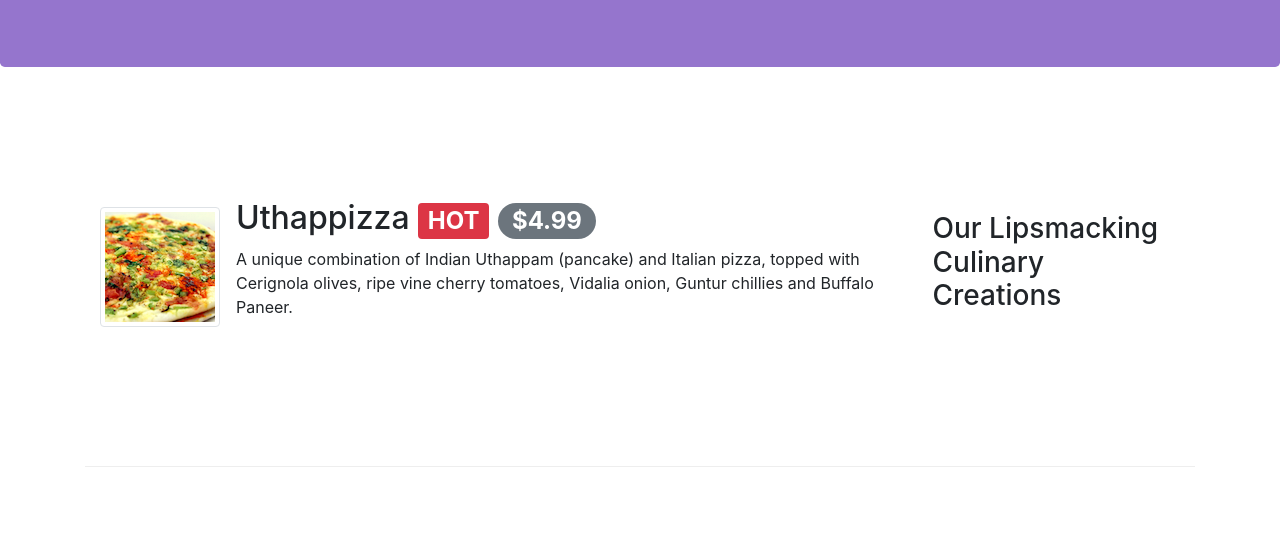
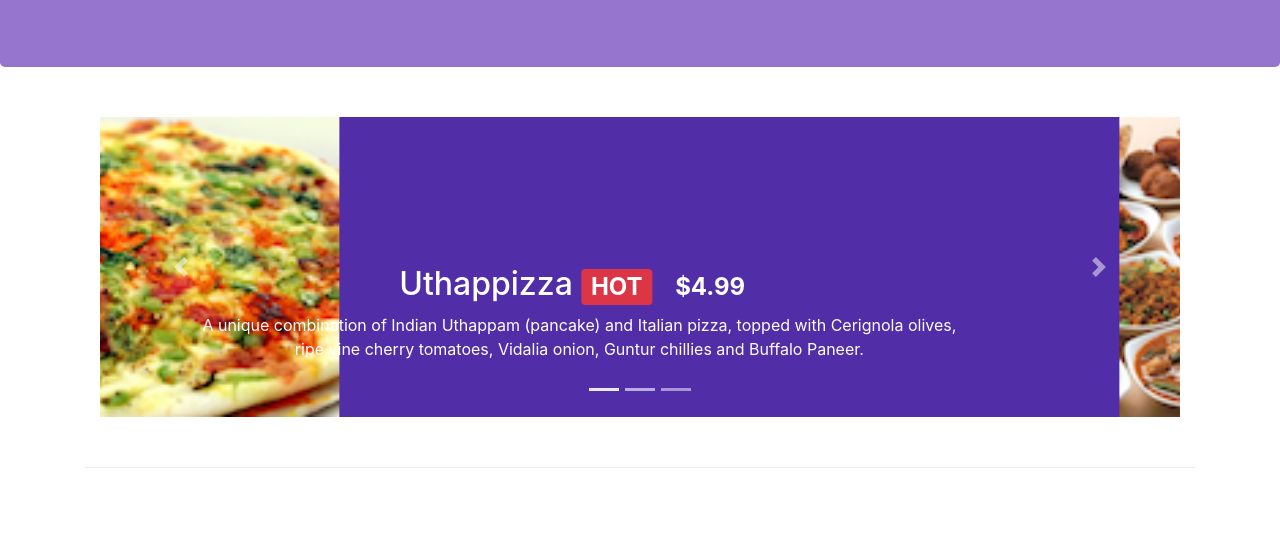
Before and after one commit to varunrai1360/Bootstrap-exercise, a website: page index.html in a window 1280 px wide. Shown: the part 267-800 px from the top of the page. Drawn offline with nearby package versions, Linux system fonts and the light colour scheme.

Commit message:
carousel

```diff
--- a/css/styles.css
+++ b/css/styles.css
@@ -41,3 +41,18 @@
     border-bottom: 1px solid #ddd;
     padding: 10px;
 }
+
+.carousel {
+    background:#512DA8;
+}
+
+.carousel-item {
+  height: 300px;
+}
+
+.carousel-item img {
+    position: absolute;
+    top: 0;
+    left: 0;
+    min-height: 300px;
+}
--- a/index.html
+++ b/index.html
@@ -99,6 +99,58 @@
     </header>
 
     <div class="container">
+        <div class="row row-content">
+            <div class="col">
+                <div id="mycarousel" class="carousel slide" data-ride="carousel">
+                    <div class="carousel-inner" role="listbox">
+                        <div class="carousel-item active">
+                            <img class="d-block img-fluid"
+                                src="img/uthappizza.png" alt="Uthappizza">
+                            <div class="carousel-caption d-none d-md-block">
+                                <h2>Uthappizza <span class="badge badge-danger">HOT</span> <span class="badge badge-pill badge-default">$4.99</span></h2>
+                                <p class="d-none d-sm-block">A unique combination of Indian Uthappam (pancake) and
+                                    Italian pizza, topped with Cerignola olives, ripe vine
+                                    cherry tomatoes, Vidalia onion, Guntur chillies and
+                                    Buffalo Paneer.</p>
+                            </div>
+                        </div>
+                        <div class="carousel-item">
+                            <img class="d-block img-fluid"
+                                src="img/buffet.png" alt="buffet">
+                                <div class="carousel-caption d-none d-md-block">
+                            <h2>Weekend Grand Buffet <span class="badge badge-danger">NEW</span></h2>
+                            <p class="d-none d-sm-block">Featuring mouthwatering combinations with a choice of five different salads, six enticing appetizers, six main entrees and five choicest desserts. Free flowing bubbly and soft drinks. All for just $19.99 per person </p>
+                        </div>
+                    </div>
+                        <div class="carousel-item">
+                            <img class="d-block img-fluid"
+                                src="img/alberto.png" alt="Alberto Somayya">
+                                <div class="carousel-caption d-none d-md-block">
+                                <h2>Alberto Somayya</h2>
+                        <h4>Executive Chef</h4>
+                        <p class="d-none d-sm-block">Award winning three-star Michelin chef with wide
+                            International experience having worked closely with
+                            whos-who in the culinary world, he specializes in
+                            creating mouthwatering Indo-Italian fusion experiences.
+                            </p>
+                        </div>
+
+                        </div>
+                    </div>
+                    <ol class="carousel-indicators">
+                        <li data-target="#mycarousel" data-slide-to="0" class="active"></li>
+                        <li data-target="#mycarousel" data-slide-to="1"></li>
+                        <li data-target="#mycarousel" data-slide-to="2"></li>
+                    </ol>
+                    <a class="carousel-control-prev" href="#mycarousel" role="button" data-slide="prev">
+                        <span class="carousel-control-prev-icon"></span>
+                    </a>
+                    <a class="carousel-control-next" href="#mycarousel" role="button" data-slide="next">
+                        <span class="carousel-control-next-icon"></span>
+                    </a>
+                </div>
+             </div>
+        </div>
         <div class="row row-content align-items-center">
             <div class="col-12 col-sm-4 order-sm-last col-md-3">
                 <h3>Our Lipsmacking Culinary Creations</h3>
```
